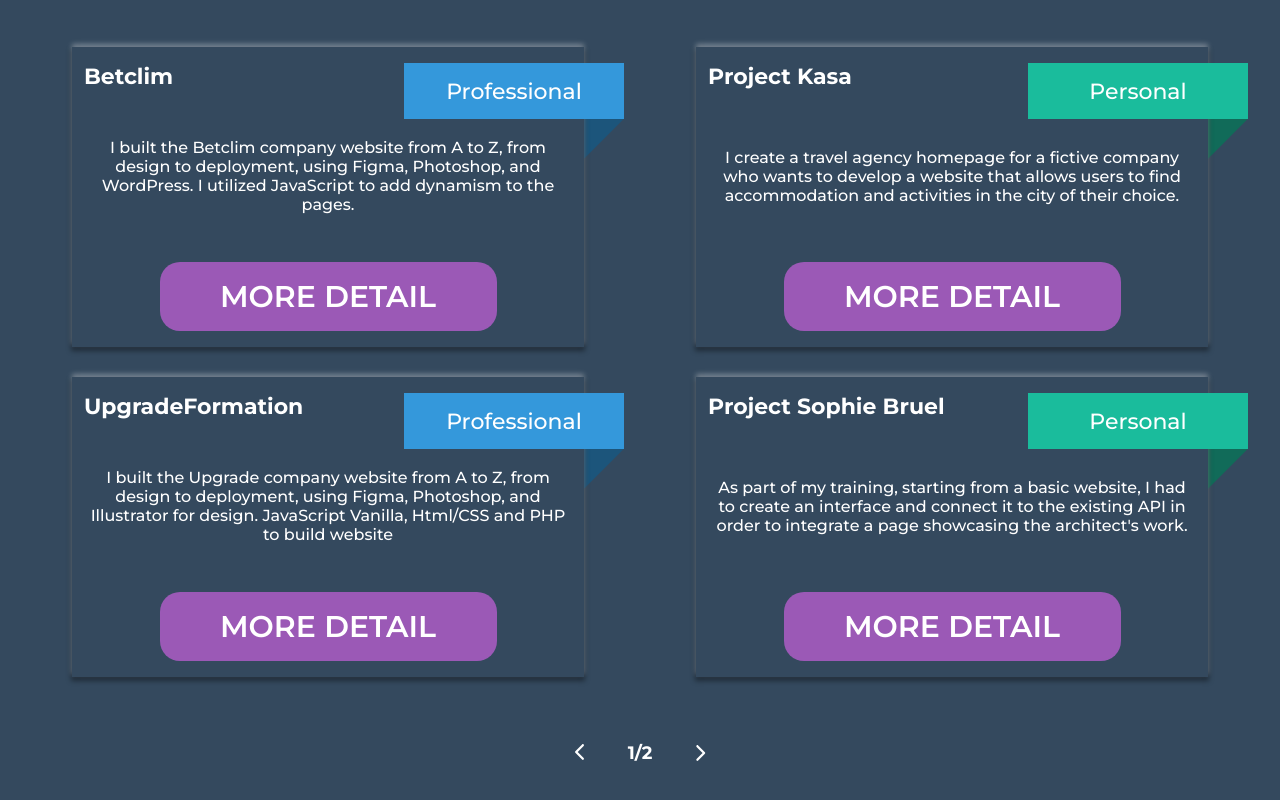
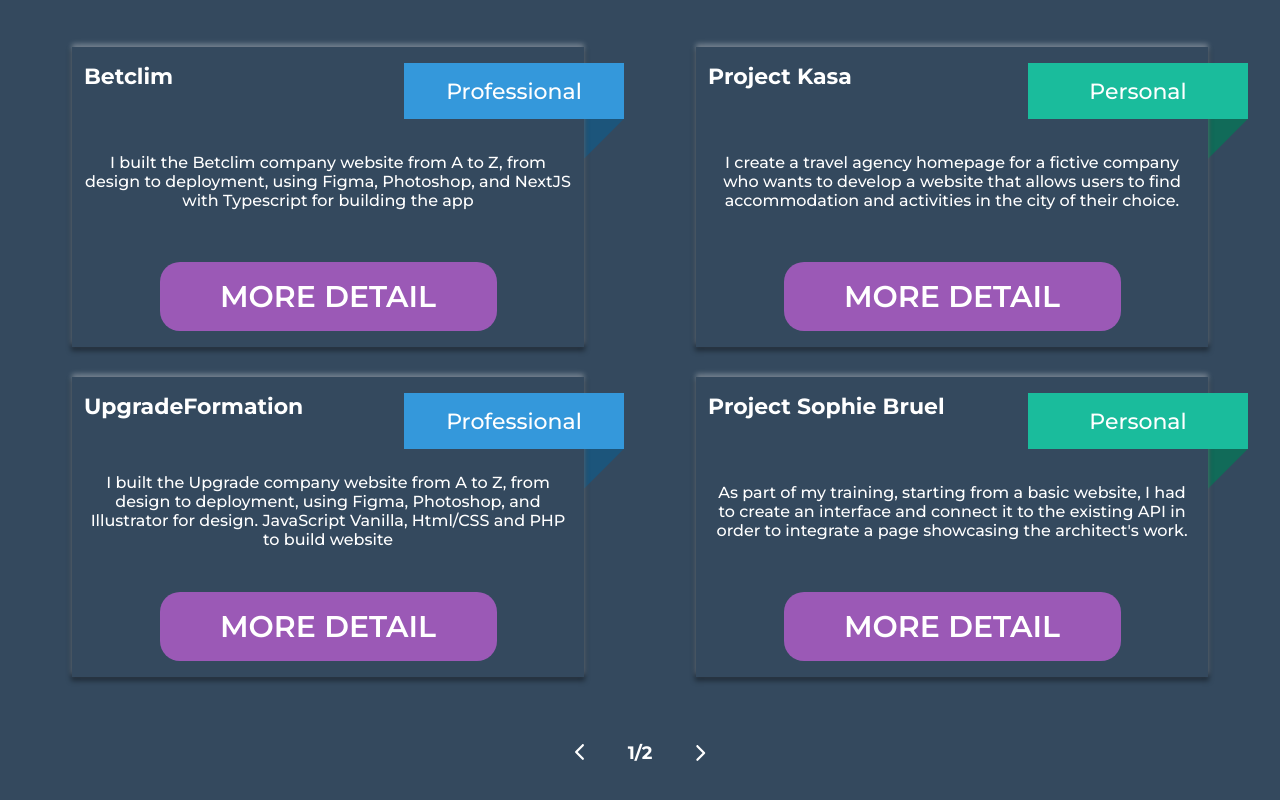
Before and after one commit to doumzir/Codemdoum, a React (Vite) app: page / in a window 1280 px wide. Shown: the part 1625-2425 px from the top of the page. Built offline with nearby package versions, Linux system fonts and the light colour scheme.

Commit message:
Writting some projet

```diff
--- a/src/assets/component/Button.tsx
+++ b/src/assets/component/Button.tsx
@@ -9,8 +9,10 @@
     id: number,
     url?: string ,
     description? : string,
+    title?:string,
+    projectTechno?:string[],
 }
-const ButtonType = ({text, url, id, description}: textButton) => {
+const ButtonType = ({text, url, id, description, title, projectTechno}: textButton) => {
     const [showModal, setShowModal] = useState(false)
     console.log(showModal)
 
@@ -24,7 +26,7 @@
             { <><button
                 onClick={() => setShowModal(true)}
                 className="button">More Detail</button>
-            {showModal && createPortal(<Modal closeModal={()=> setShowModal(false)} url={url? url : ''} id={id} description={description? description : ''} />, document.body)}</>}
+            {showModal && createPortal(<Modal closeModal={()=> setShowModal(false)} url={url? url : ''} id={id} projectTechno={projectTechno} title={title} description={description? description : ''} />, document.body)}</>}
 
         </div> }
         </>
--- a/src/assets/component/Card.tsx
+++ b/src/assets/component/Card.tsx
@@ -10,9 +10,10 @@
     id:number;
     url: string | undefined;
     description: string,
+    projetTechno:string[],
 
 }>;
-const Card = ({title, children, url, Button, id, description} : CardProps) => {
+const Card = ({title, children, url, Button, id, description, projetTechno} : CardProps) => {
     return (
         <div id={id+"div"} className={Button == 1 ? "card perso" : "card pro"}>
 
@@ -26,11 +27,11 @@
                         </g>
                     </g>
                 </svg>
-            <p style={Button == 1? {backgroundColor:"#3498DB"}:{backgroundColor:"#1ABC9C"}}>{Button == 1?  "Professional" : "Personal"}</p>
+            <p style={Button == 1? {backgroundColor:"#3498DB"}:{backgroundColor:"#1ABC9C"}} >{Button == 1?  "Professional" : "Personal"}</p>
 
             </div>
-            <p>{children}</p>
-            <ButtonType text={Button} id={id} url={url} description={description}/>
+            <p className="projetDescription">{children}</p>
+            <ButtonType title={title} text={Button} id={id} url={url} projectTechno={projetTechno} description={description}/>
 
 
 
--- a/src/assets/component/Modal.tsx
+++ b/src/assets/component/Modal.tsx
@@ -15,16 +15,18 @@
 type modalProps = {
     id: number;
     closeModal: () => void;
-    url:string
-    description:string
+    url:string,
+    description:string,
+    title?:string,
+    projectTechno?:string[]
 }
 
 
 
-function Modal({id, closeModal, url, description}: modalProps) {
+function Modal({id, closeModal, url, description,title,projectTechno}: modalProps) {
 
     const [index, setIndex] = useState(1)
-
+    const project = projectTechno? projectTechno.map(projet => <li>{projet}</li>) : undefined
     /*const theProjectImg: string[] | string = theProject.img;*/
 
     function HandleIndex() {
@@ -45,7 +47,7 @@
                    style={{right: '20px'}}
                    onClick={HandleIndex}>
                     <span>Look the description</span> {carrouselIcon}</p>
-                <h2>{'truc'}</h2>
+                <h2>{title}</h2>
 
                 {/* <div className="carrouselProjct">
 
@@ -86,7 +88,7 @@
                 </div>
 
 
-                <div className="technoInProject">{'truc'}</div>
+                <ul className="technoInProject">{project}</ul>
 
 
             </div>
--- a/src/assets/section/Project.tsx
+++ b/src/assets/section/Project.tsx
@@ -13,10 +13,11 @@
     {
         id: 1,
         title: "Betclim",
-        text: "I built the Betclim company website from A to Z, from design to deployment, using Figma, Photoshop, and WordPress. I utilized JavaScript to add dynamism to the pages.",
+        text: "I built the Betclim company website from A to Z, from design to deployment, using Figma, Photoshop, and NextJS with Typescript for building the app",
         description: 'During my training, I had the opportunity to be paid by the companies Betclim and Upgrade Formation, where I split my time between training and working in the company. During this year, I was able to create a website for Betclim. I initially built a first version using WordPress to quickly establish an online presence. Later on, I developed a second version using NextJS, Sass, TypeScript, and NodeJS (TS). To create this second version, I started by using Figma and Photoshop for basic designs and mockups. Once I had gathered enough design elements, I transitioned directly to programming.This experience allowed me to learn about the Next.js environment, deployment on Vercel, and to enhance my skills in TypeScript and React in general.',
         button: 1,
-        url: "https://betclim.fr/"
+        url: "https://betclim.fr/",
+        technoProjet:['Sass','NextJS','TypeScript']
     },
     {
         id: 2,
@@ -25,7 +26,9 @@
         description: 'truc',
 
         button: 2,
-        url: "https://kaba-react-qhx6.vercel.app/"
+        url: "https://kaba-react-qhx6.vercel.app/",
+        technoProjet:['Sass','React']
+
     },
     {
         id: 3,
@@ -33,7 +36,7 @@
         text: "I built the Upgrade company website from A to Z, from design to deployment, using Figma, Photoshop, and Illustrator for design. JavaScript Vanilla, Html/CSS and PHP to build website",
         button: 1,
         description: 'truc',
-
+        technoProjet:['Javascript','Html','Css','Php'],
         url: "https://upgradeformation.fr/"
     },
     {
@@ -42,6 +45,7 @@
         text: "As part of my training, starting from a basic website, I had to create an interface and connect it to the existing API in order to integrate a page showcasing the architect's work.",
         button: 2,
         description: 'truc',
+        technoProjet:['Sass','React']
 
     },
     {
@@ -50,6 +54,7 @@
         text: "As part of my training, building upon a basic front-end, I developed a REST API using Node.js to manage a grading book system and implemented image optimization during the import process.",
         button: 2,
         description: 'truc',
+        technoProjet:['Sass','React']
 
     },
     {
@@ -58,6 +63,7 @@
         text: "I create a travel agency homepage for a fictive company who wants to develop a website that allows users to find accommodation and activities in the city of their choice.",
         button: 2,
         description: 'truc',
+        technoProjet:['Sass','React'],
 
         url: 'https://booki-fawn.vercel.app/'
     },
@@ -67,6 +73,7 @@
         text: "Conducted a thorough website audit for photographer Nina Carducci, optimizing performance and SEO. Addressed client requests by resolving technical issues. Implemented ongoing enhancements, including HTML restructuring and meta tag optimization, to improve overall online visibility.",
         button: 2,
         description: 'As part of my training, I conducted a comprehensive audit to enhance the performance and SEO of photographer Nina Carducci\'s website. Using web tools such as WAVE and Lighthouse, I optimized the site to eliminate loading delays and improve the speed of image display. Additionally, in response to the client\'s request, I addressed two minor technical issues affecting the proper functioning of the site. Finally, in an ongoing optimization effort, I worked on meta tags using schema.org and Open Graph tags to improve the photographer\'s SEO and visibility on the internet.',
+        technoProjet:['Sass','React'],
 
         url: 'https://doumzir.github.io/'
     },
@@ -93,6 +100,7 @@
             Button={project.button}
             description={project.description}
             url={project.url}
+            projetTechno={project.technoProjet}
         >
             {project.text}
         </Card>))
--- a/src/assets/style/Project.scss
+++ b/src/assets/style/Project.scss
@@ -11,6 +11,10 @@
     justify-content: space-evenly;
     overflow-x: hidden;
     padding: 20px 0;
+    .projetDescription{
+      margin-top:20px ;
+      margin-bottom: 10px;
+    }
     @media screen and (max-width: 780px) {
       padding-right: 40px;
     }
```
